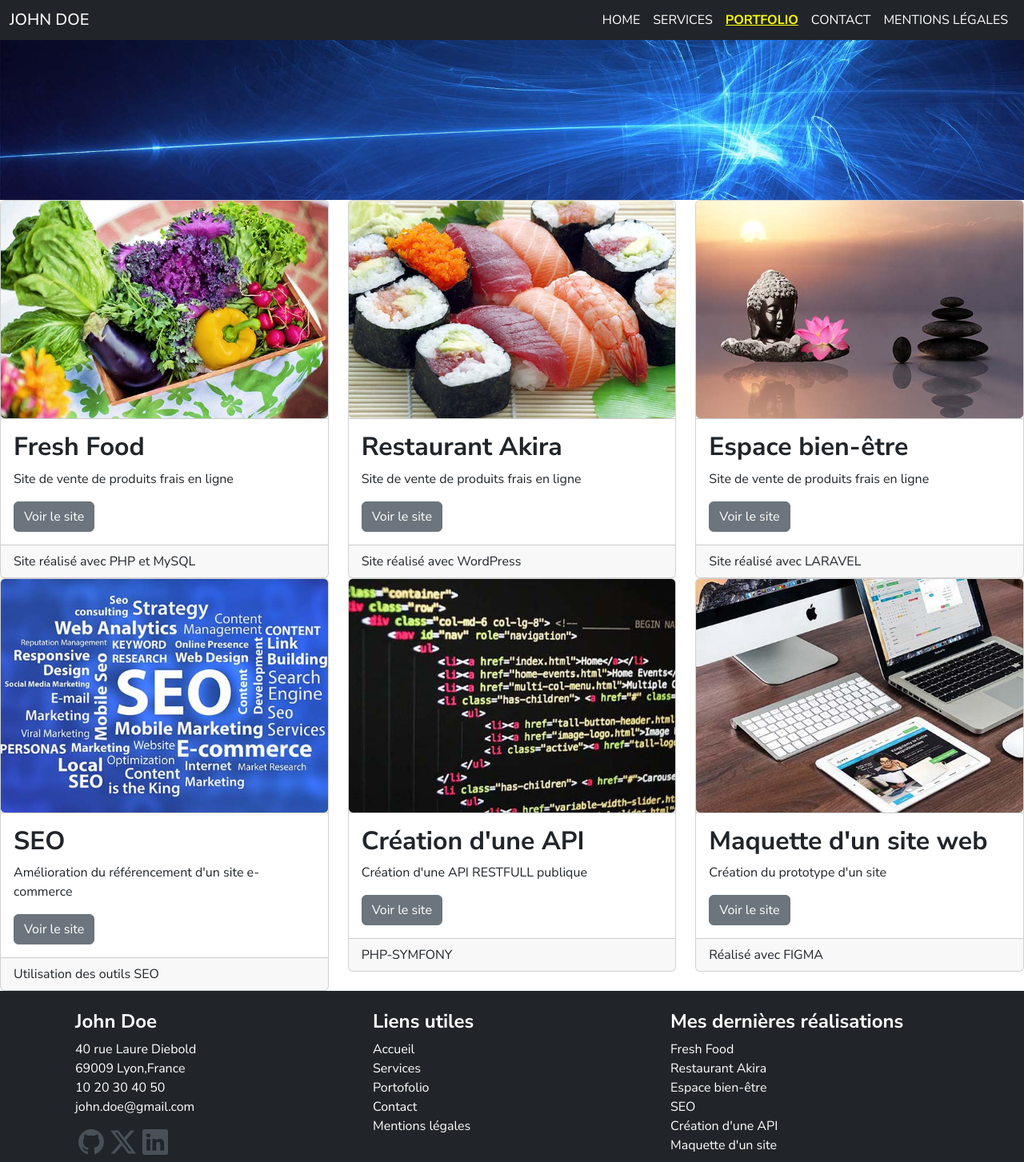
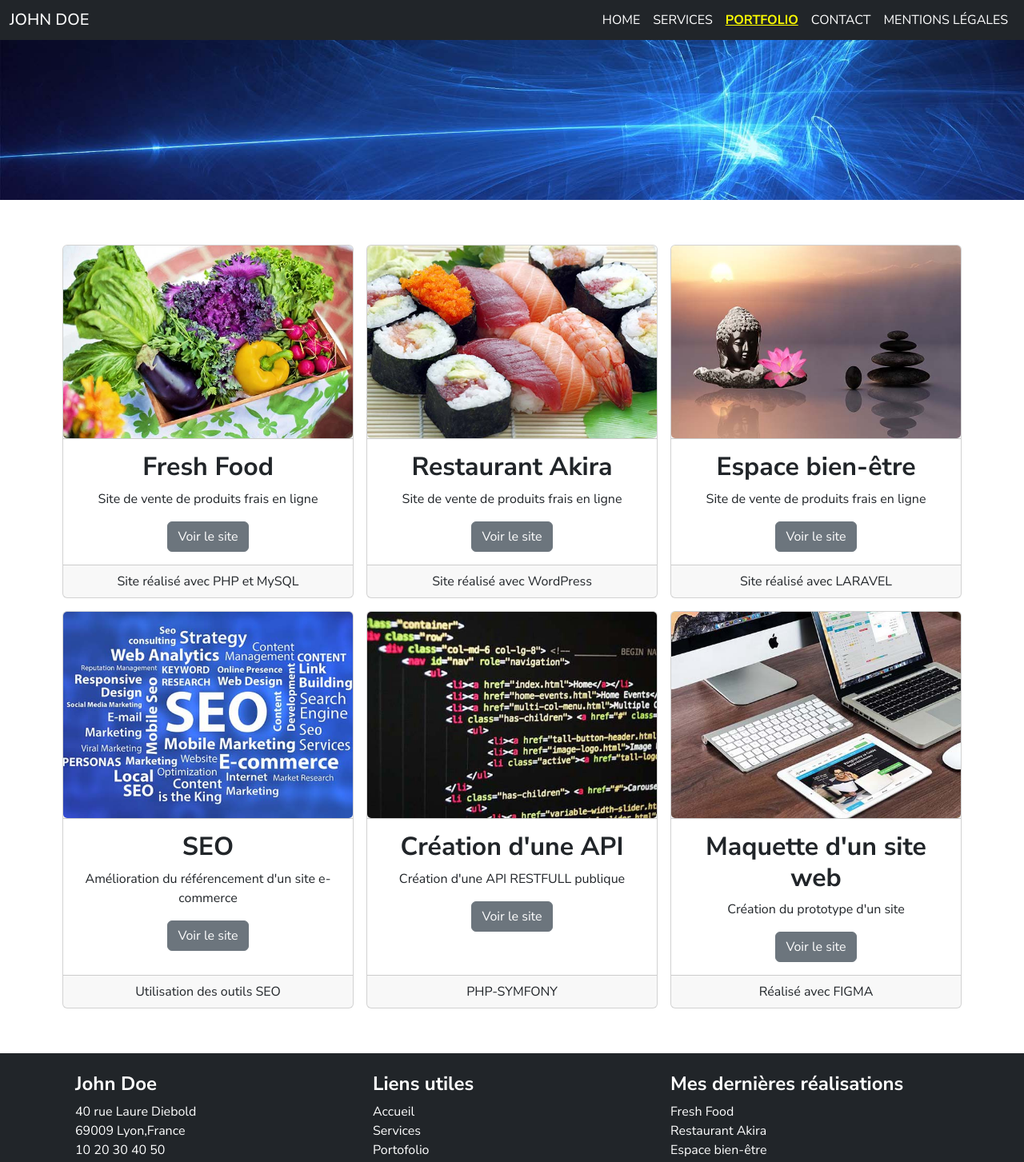
Before and after one commit to CL4P-TP-afk/Devoir_Creez_portfolio_React, a React (Vite) app in the folder app/: page /portfolio in a window 1280 px wide. Shown: the top 1453 px of the page at 80% size. Built offline with nearby package versions, Linux system fonts and the light colour scheme.

Commit message:
utilisation de reactstrap, card responsives et positionné, mettre le titre et son paragraphe

```diff
--- a/app/src/components/card-portfolio.jsx
+++ b/app/src/components/card-portfolio.jsx
@@ -2,7 +2,8 @@ import { Button, Card, CardTitle, CardText, CardImg,CardHeader, CardBody, CardFo
 
 const CardPortfolio = (props) => {
     return (
-        <Card>
+
+        <Card style={{width: '100%'}} className='h-100'>
             <CardHeader className='p-0'>
                 <CardImg alt={props.alt} src={props.src} width="100%" />
             </CardHeader>
@@ -19,6 +20,7 @@ const CardPortfolio = (props) => {
             {props.footer}
             </CardFooter>
         </Card>
+
     );
 };
 
--- a/app/src/pages/Home.jsx
+++ b/app/src/pages/Home.jsx
@@ -1,7 +1,7 @@
 import "./home.css";
 import ModalHome from "../components/Modal-home";
 
-
+// voir utilisation de reactstrap : des composants interessants a étudier
 
 const Home = () => {
     return (
--- a/app/src/pages/Portfolio.jsx
+++ b/app/src/pages/Portfolio.jsx
@@ -4,9 +4,12 @@ import CardPortfolio from '../components/card-portfolio';
 const Portfolio = () => {
     return (
         <>
-            <img src="../src/assets/images/banner.jpg" alt="ligne lumineuse droite puis partant dans tous les sens sur fond bleu foncé" class="img-fluid w-100" />
-            <Row >
-                <Col sm="4">
+            <img src="../src/assets/images/banner.jpg"
+                 alt="ligne lumineuse droite puis partant dans tous les sens sur fond bleu foncé"
+                 class="img-fluid w-100" />
+            <div className="container text-center h-100 py-5">
+                <Row>
+                    <Col md="4" className='p-2' >
                         <CardPortfolio
                             alt="un panier de légumes"
                             src="../src/assets/images/portfolio/fresh-food.jpg"
@@ -15,7 +18,7 @@ const Portfolio = () => {
                             footer="Site réalisé avec PHP et MySQL"
                         />
                     </Col>
-                <Col sm="4">
+                    <Col md="4" className='p-2'>
                         <CardPortfolio
                             alt="un plateau de sushi"
                             src="../src/assets/images/portfolio/restaurant-japonais.jpg"
@@ -24,7 +27,7 @@ const Portfolio = () => {
                             footer="Site réalisé avec WordPress"
                         />
                     </Col>
-                <Col sm="4">
+                    <Col md="4" className='p-2'>
                         <CardPortfolio
                             alt="statue de la tête de boudha à côté de 4 galets empilés sur fond d'image d'un soleil couchant"
                             src="../src/assets/images/portfolio/espace-bien-etre.jpg"
@@ -35,7 +38,7 @@ const Portfolio = () => {
                     </Col>
                 </Row>
                 <Row>
-                <Col sm="4">
+                    <Col md="4" className='p-2'>
                         <CardPortfolio
                             alt="S E O en titre entouré de termes techniques s'y référant sur fond bleu"
                             src="../src/assets/images/portfolio/seo.jpg"
@@ -44,7 +47,7 @@ const Portfolio = () => {
                             footer="Utilisation des outils SEO"
                         />
                     </Col>
-                <Col sm="4">
+                    <Col md="4" className='p-2'>
                         <CardPortfolio
                             alt="capture d'écran de lignes de codes "
                             src="../src/assets/images/portfolio/coder.jpg"
@@ -53,7 +56,7 @@ const Portfolio = () => {
                             footer="PHP-SYMFONY"
                         />
                     </Col>
-                <Col sm="4">
+                    <Col md="4" className='p-2'>
                         <CardPortfolio
                             alt="une tablette, un ordinateur portable et un ordinateur de bureau posés sur un bureau"
                             src="../src/assets/images/portfolio/screens.jpg"
@@ -63,6 +66,7 @@ const Portfolio = () => {
                         />
                     </Col>
                 </Row>
+            </div>
         </>
     )
 }
```
Lines whose indentation alone changed are shown as unchanged.
